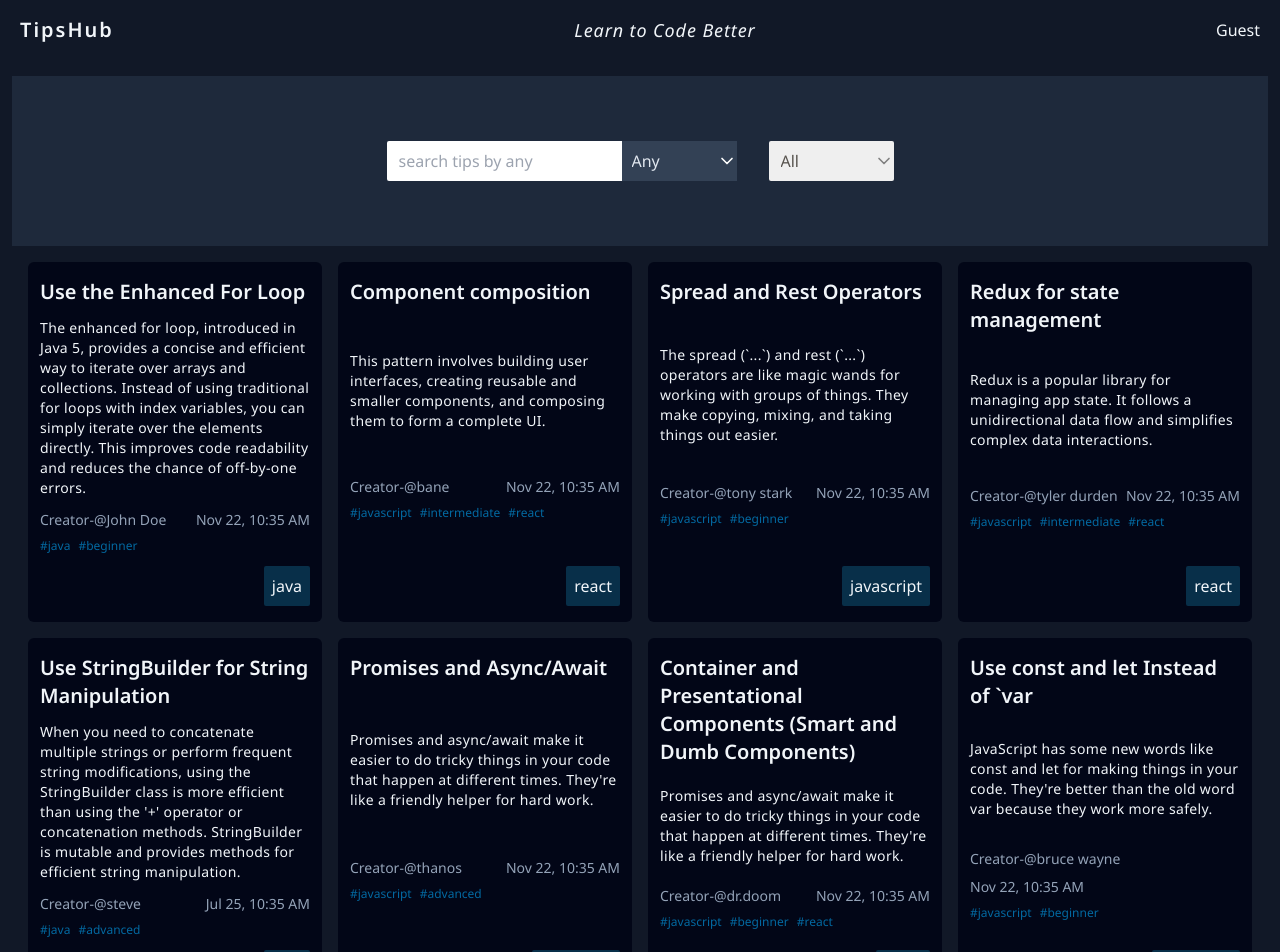
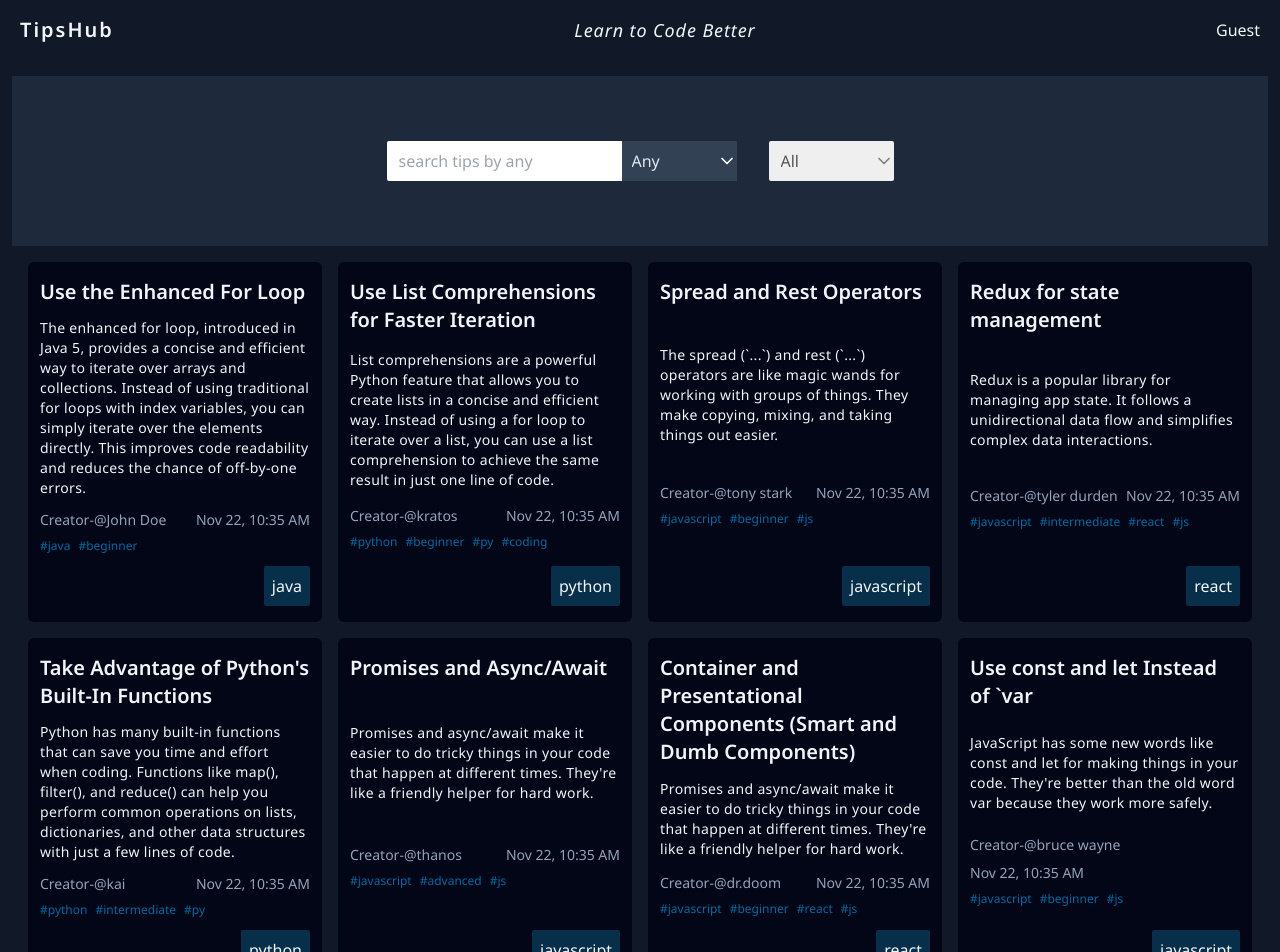
Before and after one commit to NelsonSamuvel/tips-hub, a React (Vite) app: page / in a window 1280 px wide. Shown: the top 952 px of the page. Built offline with nearby package versions, Linux system fonts and the light colour scheme.

Commit message:
add tips data

```diff
--- a/data/db.json
+++ b/data/db.json
@@ -5,26 +5,27 @@
       "title": "Use the Enhanced For Loop",
       "description": "The enhanced for loop, introduced in Java 5, provides a concise and efficient way to iterate over arrays and collections. Instead of using traditional for loops with index variables, you can simply iterate over the elements directly. This improves code readability and reduces the chance of off-by-one errors.",
       "tags": ["java", "beginner"],
-      "keywords": ["tip", "java", "beginner"],
+      "keywords": ["tip", "java", "beginner", "tipsandtricks"],
       "language": "java",
       "creator": "John Doe",
       "postedAt": "2023-11-22T10:35:24Z"
     },
+
     {
       "id": 2,
-      "title": " Component composition",
-      "description": "This pattern involves building user interfaces, creating reusable and smaller components, and composing them to form a complete UI.",
-      "tags": ["javascript", "intermediate", "react"],
-      "keywords": ["tip", "javascript", "react", "intermediate", "reactJs"],
-      "language": "react",
-      "creator": "bane",
+      "title": "Use List Comprehensions for Faster Iteration",
+      "description": "List comprehensions are a powerful Python feature that allows you to create lists in a concise and efficient way. Instead of using a for loop to iterate over a list, you can use a list comprehension to achieve the same result in just one line of code.",
+      "tags": ["python", "beginner", "py", "coding"],
+      "keywords": ["tip", "python"],
+      "language": "python",
+      "creator": "kratos",
       "postedAt": "2023-11-22T10:35:24Z"
     },
     {
       "id": 3,
       "title": "Spread and Rest Operators",
       "description": "The spread (`...`) and rest (`...`) operators are like magic wands for working with groups of things. They make copying, mixing, and taking things out easier.",
-      "tags": ["javascript", "beginner"],
+      "tags": ["javascript", "beginner", "js"],
       "keywords": ["tip", "javascript", "beginner", "vanillaJs"],
       "language": "javascript",
       "creator": "tony stark",
@@ -34,7 +35,7 @@
       "id": 4,
       "title": "Redux for state management",
       "description": "Redux is a popular library for managing app state. It follows a unidirectional data flow and simplifies complex data interactions.",
-      "tags": ["javascript", "intermediate", "react"],
+      "tags": ["javascript", "intermediate", "react", "js"],
       "keywords": ["tip", "javascript", "react", "intermediate", "reactJs"],
       "language": "react",
       "creator": "tyler durden",
@@ -43,20 +44,20 @@
 
     {
       "id": 5,
-      "title": "Use StringBuilder for String Manipulation",
-      "description": "When you need to concatenate multiple strings or perform frequent string modifications, using the StringBuilder class is more efficient than using the '+' operator or concatenation methods. StringBuilder is mutable and provides methods for efficient string manipulation.",
-      "tags": ["java", "advanced"],
-      "keywords": ["tip", "java", "advanced"],
-      "language": "java",
-      "creator": "steve",
-      "postedAt": "2024-07-25T10:35:24Z"
+      "title": "Take Advantage of Python's Built-In Functions",
+      "description": "Python has many built-in functions that can save you time and effort when coding. Functions like map(), filter(), and reduce() can help you perform common operations on lists, dictionaries, and other data structures with just a few lines of code.",
+      "tags": ["python", "intermediate", "py"],
+      "keywords": ["tip", "python"],
+      "language": "python",
+      "creator": "kai",
+      "postedAt": "2023-11-22T10:35:24Z"
     },
 
     {
       "id": 6,
       "title": "Promises and Async/Await",
       "description": "Promises and async/await make it easier to do tricky things in your code that happen at different times. They're like a friendly helper for hard work.",
-      "tags": ["javascript", "advanced"],
+      "tags": ["javascript", "advanced", "js"],
       "keywords": ["tip", "javascript", "advanced", "vanillaJs"],
       "language": "javascript",
       "creator": "thanos",
@@ -66,7 +67,7 @@
       "id": 7,
       "title": "Container and Presentational Components (Smart and Dumb Components)",
       "description": "Promises and async/await make it easier to do tricky things in your code that happen at different times. They're like a friendly helper for hard work.",
-      "tags": ["javascript", "beginner", "react"],
+      "tags": ["javascript", "beginner", "react", "js"],
       "keywords": ["tip", "javascript", "react", "beginner", "reactJs"],
       "language": "react",
       "creator": "dr.doom",
@@ -76,7 +77,7 @@
       "id": 8,
       "title": "Use const and let Instead of `var",
       "description": " JavaScript has some new words like const and let for making things in your code. They're better than the old word var because they work more safely.",
-      "tags": ["javascript", "beginner"],
+      "tags": ["javascript", "beginner", "js"],
       "keywords": ["tip", "javascript", "beginner", "vanillaJs"],
       "language": "javascript",
       "creator": "bruce wayne",
@@ -91,6 +92,36 @@
       "language": "java",
       "creator": "John wick",
       "postedAt": "2023-11-22T10:35:24Z"
+    },
+    {
+      "id": 10,
+      "title": " Component composition",
+      "description": "This pattern involves building user interfaces, creating reusable and smaller components, and composing them to form a complete UI.",
+      "tags": ["javascript", "intermediate", "react", "js"],
+      "keywords": ["tip", "javascript", "react", "intermediate", "reactJs"],
+      "language": "react",
+      "creator": "bane",
+      "postedAt": "2023-11-22T10:35:24Z"
+    },
+    {
+      "id": 11,
+      "title": "Use StringBuilder for String Manipulation",
+      "description": "When you need to concatenate multiple strings or perform frequent string modifications, using the StringBuilder class is more efficient than using the '+' operator or concatenation methods. StringBuilder is mutable and provides methods for efficient string manipulation.",
+      "tags": ["java", "advanced"],
+      "keywords": ["tip", "java", "advanced"],
+      "language": "java",
+      "creator": "steve",
+      "postedAt": "2024-07-25T10:35:24Z"
+    },
+    {
+      "id": 12,
+      "title": "Unpacking",
+      "description": "Unpacking in python enables you to take individual elements out of iterables, such lists or tuples, and put them into variables. When you have data sets and wish to access their individual components independently, you frequently use it..",
+      "tags": ["python", "advanced", "py", "programming","coding"],
+      "keywords": ["tip", "python"],
+      "language": "python",
+      "creator": "flash",
+      "postedAt": "2023-11-22T10:35:24Z"
     }
   ]
 }
--- a/src/features/Tips/DropDownTips.jsx
+++ b/src/features/Tips/DropDownTips.jsx
@@ -13,6 +13,7 @@ const DropDownTips = ({ language, dispatch }) => {
       >
         <option value="all">All</option>
         <option value="java">Java</option>
+        <option value="python">Python</option>
         <option value="javascript">Javascript</option>
         <option value="react">React</option>
       </select>
--- a/src/features/Tips/TipsLayout.jsx
+++ b/src/features/Tips/TipsLayout.jsx
@@ -8,101 +8,144 @@ import SearchBarTips from "./SearchBarTips";
 import DropDownTips from "./DropDownTips";
 import TipsNotFound from "./TipsNotFound";
 
-
 const initialTips = [
   {
-    "id": 1,
-    "title": "Use the Enhanced For Loop",
-    "description": "The enhanced for loop, introduced in Java 5, provides a concise and efficient way to iterate over arrays and collections. Instead of using traditional for loops with index variables, you can simply iterate over the elements directly. This improves code readability and reduces the chance of off-by-one errors.",
-    "tags": ["java", "beginner"],
-    "keywords": ["tip", "java", "beginner"],
-    "language": "java",
-    "creator": "John Doe",
-    "postedAt": "2023-11-22T10:35:24Z"
-  },
-  {
-    "id": 2,
-    "title": " Component composition",
-    "description": "This pattern involves building user interfaces, creating reusable and smaller components, and composing them to form a complete UI.",
-    "tags": ["javascript", "intermediate", "react"],
-    "keywords": ["tip", "javascript", "react", "intermediate", "reactJs"],
-    "language": "react",
-    "creator": "bane",
-    "postedAt": "2023-11-22T10:35:24Z"
-  },
-  {
-    "id": 3,
-    "title": "Spread and Rest Operators",
-    "description": "The spread (`...`) and rest (`...`) operators are like magic wands for working with groups of things. They make copying, mixing, and taking things out easier.",
-    "tags": ["javascript", "beginner"],
-    "keywords": ["tip", "javascript", "beginner", "vanillaJs"],
-    "language": "javascript",
-    "creator": "tony stark",
-    "postedAt": "2023-11-22T10:35:24Z"
-  },
-  {
-    "id": 4,
-    "title": "Redux for state management",
-    "description": "Redux is a popular library for managing app state. It follows a unidirectional data flow and simplifies complex data interactions.",
-    "tags": ["javascript", "intermediate", "react"],
-    "keywords": ["tip", "javascript", "react", "intermediate", "reactJs"],
-    "language": "react",
-    "creator": "tyler durden",
-    "postedAt": "2023-11-22T10:35:24Z"
+    id: 1,
+    title: "Use the Enhanced For Loop",
+    description:
+      "The enhanced for loop, introduced in Java 5, provides a concise and efficient way to iterate over arrays and collections. Instead of using traditional for loops with index variables, you can simply iterate over the elements directly. This improves code readability and reduces the chance of off-by-one errors.",
+    tags: ["java", "beginner"],
+    keywords: ["tip", "java", "beginner", "tipsandtricks"],
+    language: "java",
+    creator: "John Doe",
+    postedAt: "2023-11-22T10:35:24Z",
   },
 
   {
-    "id": 5,
-    "title": "Use StringBuilder for String Manipulation",
-    "description": "When you need to concatenate multiple strings or perform frequent string modifications, using the StringBuilder class is more efficient than using the '+' operator or concatenation methods. StringBuilder is mutable and provides methods for efficient string manipulation.",
-    "tags": ["java", "advanced"],
-    "keywords": ["tip", "java", "advanced"],
-    "language": "java",
-    "creator": "steve",
-    "postedAt": "2024-07-25T10:35:24Z"
+    id: 2,
+    title: "Use List Comprehensions for Faster Iteration",
+    description:
+      "List comprehensions are a powerful Python feature that allows you to create lists in a concise and efficient way. Instead of using a for loop to iterate over a list, you can use a list comprehension to achieve the same result in just one line of code.",
+    tags: ["python", "beginner", "py", "coding"],
+    keywords: ["tip", "python"],
+    language: "python",
+    creator: "kratos",
+    postedAt: "2023-11-22T10:35:24Z",
+  },
+  {
+    id: 3,
+    title: "Spread and Rest Operators",
+    description:
+      "The spread (`...`) and rest (`...`) operators are like magic wands for working with groups of things. They make copying, mixing, and taking things out easier.",
+    tags: ["javascript", "beginner", "js"],
+    keywords: ["tip", "javascript", "beginner", "vanillaJs"],
+    language: "javascript",
+    creator: "tony stark",
+    postedAt: "2023-11-22T10:35:24Z",
+  },
+  {
+    id: 4,
+    title: "Redux for state management",
+    description:
+      "Redux is a popular library for managing app state. It follows a unidirectional data flow and simplifies complex data interactions.",
+    tags: ["javascript", "intermediate", "react", "js"],
+    keywords: ["tip", "javascript", "react", "intermediate", "reactJs"],
+    language: "react",
+    creator: "tyler durden",
+    postedAt: "2023-11-22T10:35:24Z",
   },
 
   {
-    "id": 6,
-    "title": "Promises and Async/Await",
-    "description": "Promises and async/await make it easier to do tricky things in your code that happen at different times. They're like a friendly helper for hard work.",
-    "tags": ["javascript", "advanced"],
-    "keywords": ["tip", "javascript", "advanced", "vanillaJs"],
-    "language": "javascript",
-    "creator": "thanos",
-    "postedAt": "2023-11-22T10:35:24Z"
+    id: 5,
+    title: "Take Advantage of Python's Built-In Functions",
+    description:
+      "Python has many built-in functions that can save you time and effort when coding. Functions like map(), filter(), and reduce() can help you perform common operations on lists, dictionaries, and other data structures with just a few lines of code.",
+    tags: ["python", "intermediate", "py"],
+    keywords: ["tip", "python"],
+    language: "python",
+    creator: "kai",
+    postedAt: "2023-11-22T10:35:24Z",
+  },
+
+  {
+    id: 6,
+    title: "Promises and Async/Await",
+    description:
+      "Promises and async/await make it easier to do tricky things in your code that happen at different times. They're like a friendly helper for hard work.",
+    tags: ["javascript", "advanced", "js"],
+    keywords: ["tip", "javascript", "advanced", "vanillaJs"],
+    language: "javascript",
+    creator: "thanos",
+    postedAt: "2023-11-22T10:35:24Z",
   },
   {
-    "id": 7,
-    "title": "Container and Presentational Components (Smart and Dumb Components)",
-    "description": "Promises and async/await make it easier to do tricky things in your code that happen at different times. They're like a friendly helper for hard work.",
-    "tags": ["javascript", "beginner", "react"],
-    "keywords": ["tip", "javascript", "react", "beginner", "reactJs"],
-    "language": "react",
-    "creator": "dr.doom",
-    "postedAt": "2023-11-22T10:35:24Z"
+    id: 7,
+    title:
+      "Container and Presentational Components (Smart and Dumb Components)",
+    description:
+      "Promises and async/await make it easier to do tricky things in your code that happen at different times. They're like a friendly helper for hard work.",
+    tags: ["javascript", "beginner", "react", "js"],
+    keywords: ["tip", "javascript", "react", "beginner", "reactJs"],
+    language: "react",
+    creator: "dr.doom",
+    postedAt: "2023-11-22T10:35:24Z",
   },
   {
-    "id": 8,
-    "title": "Use const and let Instead of `var",
-    "description": " JavaScript has some new words like const and let for making things in your code. They're better than the old word var because they work more safely.",
-    "tags": ["javascript", "beginner"],
-    "keywords": ["tip", "javascript", "beginner", "vanillaJs"],
-    "language": "javascript",
-    "creator": "bruce wayne",
-    "postedAt": "2023-11-22T10:35:24Z"
+    id: 8,
+    title: "Use const and let Instead of `var",
+    description:
+      " JavaScript has some new words like const and let for making things in your code. They're better than the old word var because they work more safely.",
+    tags: ["javascript", "beginner", "js"],
+    keywords: ["tip", "javascript", "beginner", "vanillaJs"],
+    language: "javascript",
+    creator: "bruce wayne",
+    postedAt: "2023-11-22T10:35:24Z",
   },
   {
-    "id": 9,
-    "title": "Take Advantage of Generics",
-    "description": "Generics allow you to create reusable code that can work with different data types. By using generics, you can ensure type safety and eliminate the need for explicit type casting. This leads to more robust and maintainable code.",
-    "tags": ["java", "intermediate"],
-    "keywords": ["tip", "java", "intermediate"],
-    "language": "java",
-    "creator": "John wick",
-    "postedAt": "2023-11-22T10:35:24Z"
-  }
-]
+    id: 9,
+    title: "Take Advantage of Generics",
+    description:
+      "Generics allow you to create reusable code that can work with different data types. By using generics, you can ensure type safety and eliminate the need for explicit type casting. This leads to more robust and maintainable code.",
+    tags: ["java", "intermediate"],
+    keywords: ["tip", "java", "intermediate"],
+    language: "java",
+    creator: "John wick",
+    postedAt: "2023-11-22T10:35:24Z",
+  },
+  {
+    id: 10,
+    title: " Component composition",
+    description:
+      "This pattern involves building user interfaces, creating reusable and smaller components, and composing them to form a complete UI.",
+    tags: ["javascript", "intermediate", "react", "js"],
+    keywords: ["tip", "javascript", "react", "intermediate", "reactJs"],
+    language: "react",
+    creator: "bane",
+    postedAt: "2023-11-22T10:35:24Z",
+  },
+  {
+    id: 11,
+    title: "Use StringBuilder for String Manipulation",
+    description:
+      "When you need to concatenate multiple strings or perform frequent string modifications, using the StringBuilder class is more efficient than using the '+' operator or concatenation methods. StringBuilder is mutable and provides methods for efficient string manipulation.",
+    tags: ["java", "advanced"],
+    keywords: ["tip", "java", "advanced"],
+    language: "java",
+    creator: "steve",
+    postedAt: "2024-07-25T10:35:24Z",
+  },
+  {
+    id: 12,
+    title: "Unpacking",
+    description:
+      "Unpacking in python enables you to take individual elements out of iterables, such lists or tuples, and put them into variables. When you have data sets and wish to access their individual components independently, you frequently use it..",
+    tags: ["python", "advanced", "py", "programming", "coding"],
+    keywords: ["tip", "python"],
+    language: "python",
+    creator: "flash",
+    postedAt: "2023-11-22T10:35:24Z",
+  },
+];
 
 const initialState = {
   tips: initialTips,
@@ -136,7 +179,7 @@ function TipsLayout() {
   const isSearchTip = searchedTip.length > 0;
 
   let filteredTips = tips;
-  if (language === "java" || language === "javascript" || language === "react")
+  if (language === "java" || language === "javascript" || language === "react" || language === "python")
     filteredTips = filterItems(tips, "language", language);
 
   if (isSearchTip) {
```
